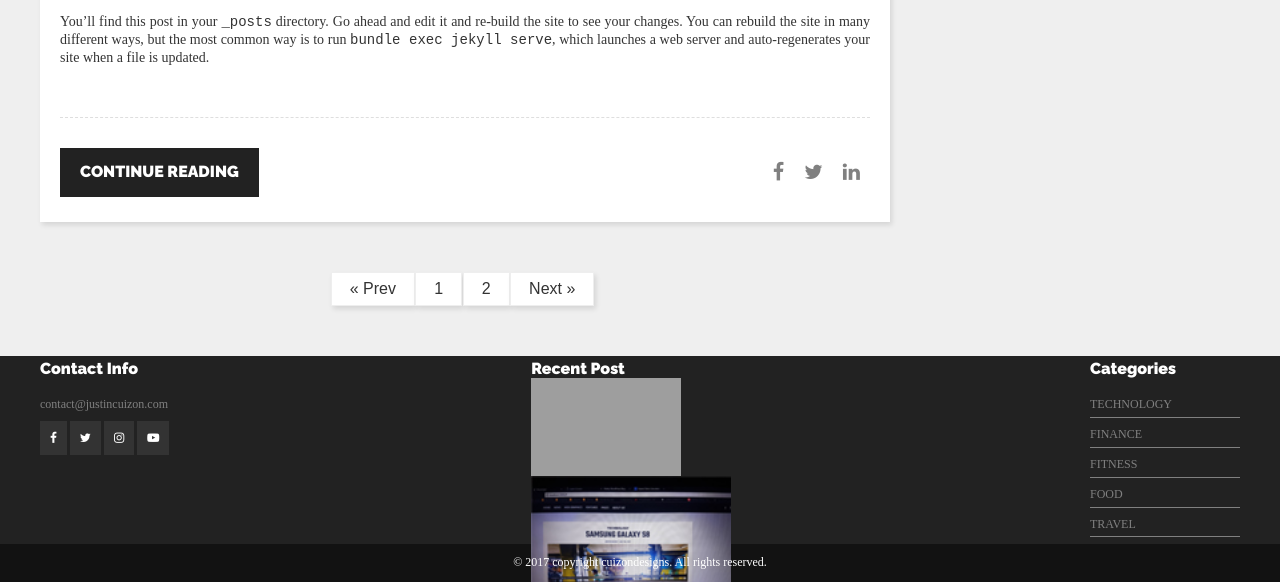
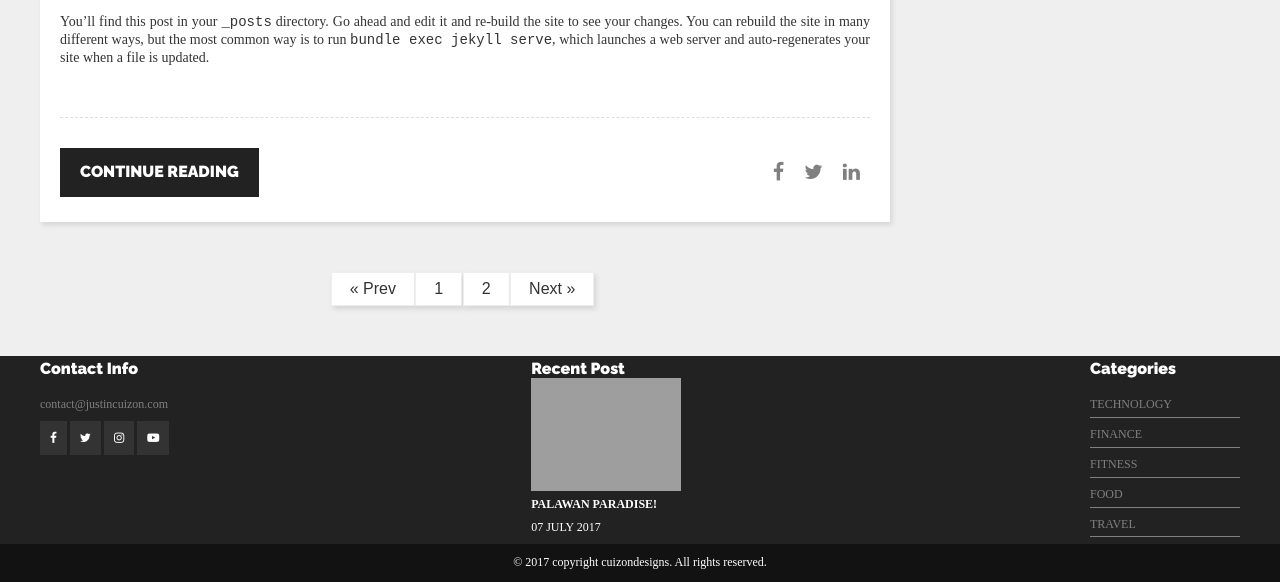
Before and after one commit to juscuizon/blog, a Jekyll site: the page built from index.html, in a window 1280 px wide. Shown: the part 4846-5428 px from the top of the page. Built offline with Jekyll 4.4.1, drawn with Linux system fonts in a browser that asks for light colours; some web fonts are replaced; the list of posts is cut into pages by our own code; comment, search, counter and statistics services are not loaded; grey boxes are pictures that could not be loaded.

Commit message:
Edited footer pug css to hide small image after loading.

```diff
--- a/assets/css/2-modules/_footer.sass
+++ b/assets/css/2-modules/_footer.sass
@@ -61,6 +61,17 @@
 			margin-bottom: 10px
 
 		.featured-image
+			width: 150px
+			height: 112.5px
+			margin-bottom: -15px
+
+		.featured-image.preload
+			display: none
+
+		.featured-image-small
+			display: none
+
+		.featured-image-small.preload
 			width: 150px
 			height: 112.5px
 			margin-bottom: -15px
--- a/assets/css/main.css
+++ b/assets/css/main.css
@@ -3171,6 +3171,14 @@ html {
     .footer-bar .recent-post-container span {
       margin-bottom: 10px; }
     .footer-bar .recent-post-container .featured-image {
+      width: 150px;
+      height: 112.5px;
+      margin-bottom: -15px; }
+    .footer-bar .recent-post-container .featured-image.preload {
+      display: none; }
+    .footer-bar .recent-post-container .featured-image-small {
+      display: none; }
+    .footer-bar .recent-post-container .featured-image-small.preload {
       width: 150px;
       height: 112.5px;
       margin-bottom: -15px; }
```
